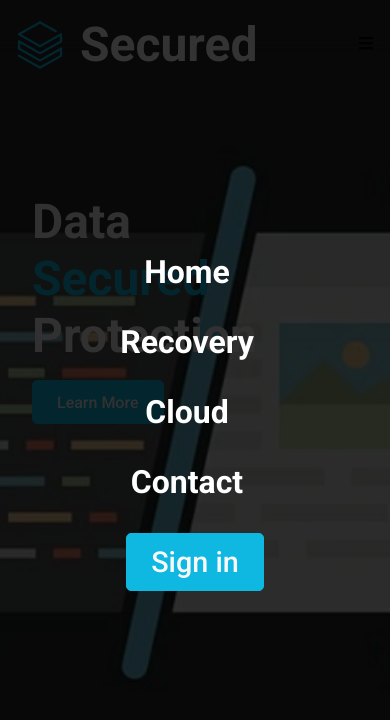
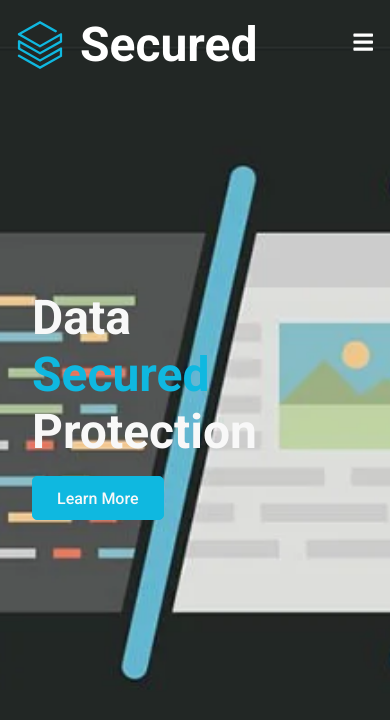
Before and after one commit to MardonovD/counter-redux-conntect, a React (Create React App) app: page / in a window 390 px wide. Shown: the top 720 px of the page. Built offline with nearby package versions, Linux system fonts and the light colour scheme.

Commit message:
navbar for mobile

```diff
--- a/src/components/hero/HeroStyle.css
+++ b/src/components/hero/HeroStyle.css
@@ -17,6 +17,7 @@
   justify-content: center;
   padding: 1rem;
   margin-left: 6rem;
+  margin-top: 6rem;
 }
 
 .hero h1 {
--- a/src/components/navbar/Navbar.js
+++ b/src/components/navbar/Navbar.js
@@ -1,8 +1,10 @@
-import React from "react";
+import React, { useState } from "react";
 import { SiDatabricks } from "react-icons/si";
 import { FaBars } from "react-icons/fa";
 import "./NavbarStyle.css";
 const Navbar = () => {
+  const [nav, setNav] = useState(false);
+  const handleNav = () => setNav(!nav);
   return (
     <div className="navbar">
       <div className="container">
@@ -11,15 +13,15 @@ const Navbar = () => {
           <h1>Secured</h1>
         </div>
 
-        <ul className="nav-menu">
+        <ul className={nav ? "nav-menu active" : "nav-menu"}>
           <li>Home</li>
           <li>Recovery</li>
           <li>Cloud </li>
           <li>Contact</li>
           <button>Sign in</button>
         </ul>
-        <div className="hamburger">
-          <FaBars />
+        <div className="hamburger " onClick={handleNav}>
+          <FaBars className="icon" />
         </div>
       </div>
     </div>
--- a/src/components/navbar/NavbarStyle.css
+++ b/src/components/navbar/NavbarStyle.css
@@ -26,6 +26,8 @@
 .hamburger {
   display: none;
   padding: 1rem;
+  position: static;
+  z-index: 10;
 }
 
 .navbar .nav-menu {
@@ -39,6 +41,7 @@
   padding: 1rem;
   font-weight: 600;
   color: #fff;
+  cursor: pointer;
 }
 
 .navbar .icon {
@@ -56,10 +59,14 @@
     background: rgba(0, 0, 0, 0.8);
     width: 100%;
     top: 0;
-    left: 0;
+    left: -100%;
     align-items: center;
     justify-content: center;
     height: 100vh;
+  }
+
+  .navbar .active {
+    left: 0;
   }
   .navbar li {
     margin-right: 1rem;
```
